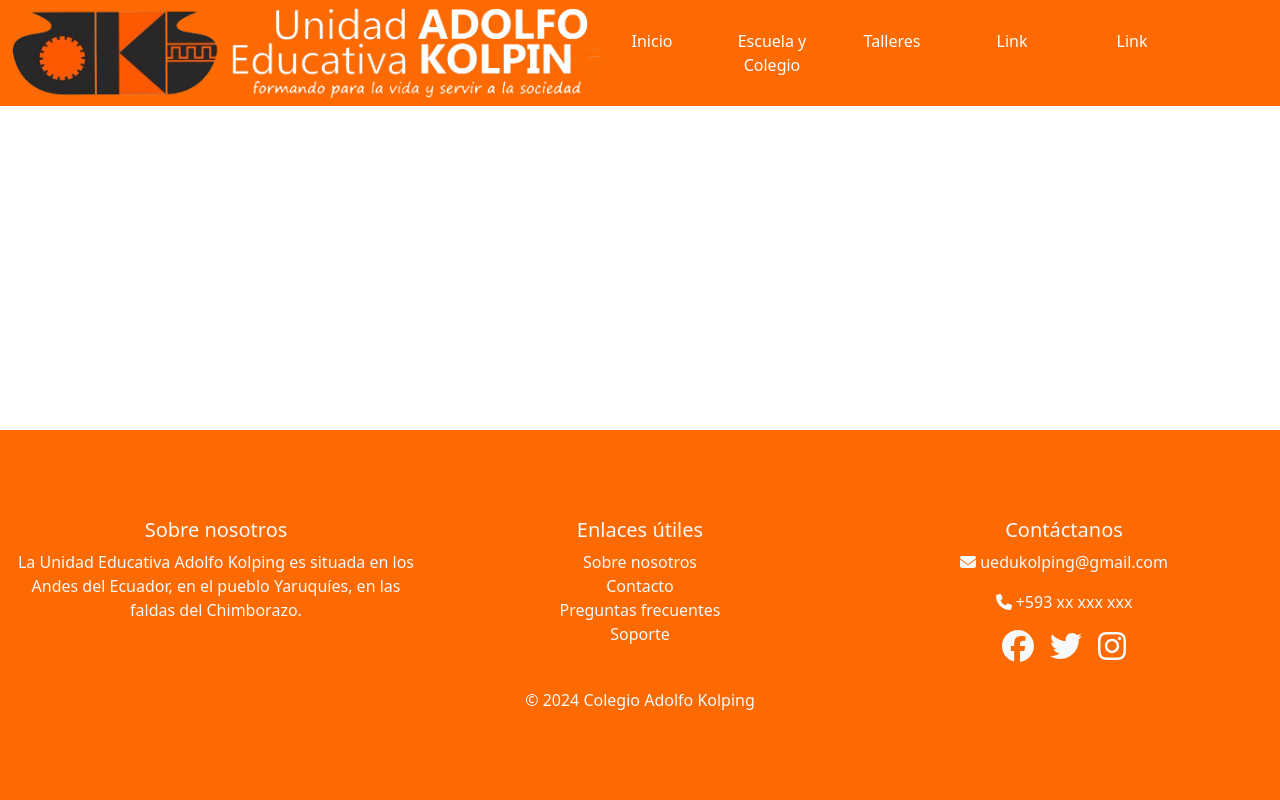
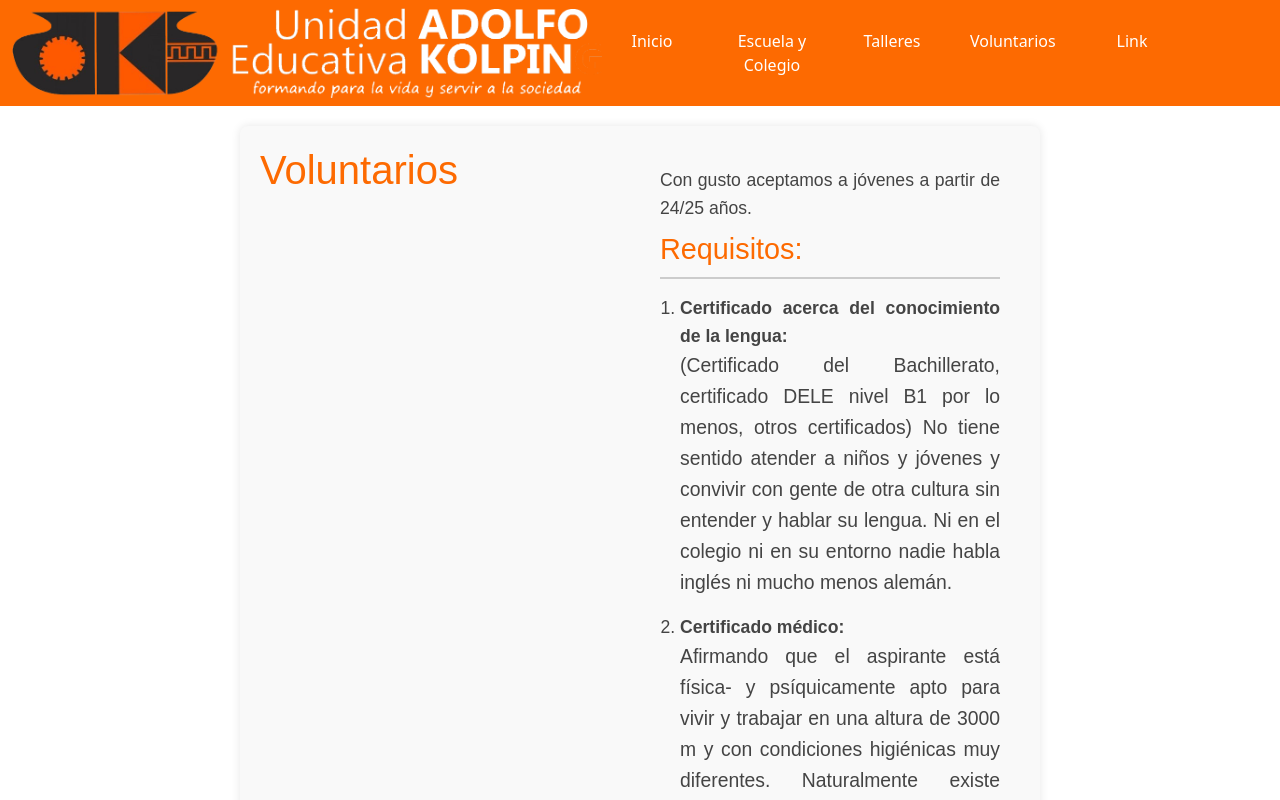
Before and after one commit to aguijarro1029/PagWeb-Colegio-Adolfo-Kolping, a React (Vite) app: page /voluntarios in a window 1280 px wide. Shown: the top 800 px of the page. Built offline with nearby package versions, Linux system fonts and the light colour scheme.

Commit message:
Voluntarios - Sebastián González

```diff
--- a/src/App.tsx
+++ b/src/App.tsx
@@ -13,6 +13,7 @@ import "slick-carousel/slick/slick-theme.css";
 import Escuela_colegio from './Pages/Escuela_colegio';
 import Direccion from './Pages/Direccion';
 import Historia from './Pages/Historia';
+import Voluntarios from './Pages/Voluntarios';
 import Contact from './Pages/Contact';
 
 const App: React.FC = () => {
@@ -29,6 +30,7 @@ const App: React.FC = () => {
             <Route path="/historia" element={<Historia />} />
             <Route path="/talleres" element={<Talleres />} />
             <Route path="/contact" element={<Contact />} />
+            <Route path="/voluntarios" element={<Voluntarios />} />
           </Routes>
         </main>
         <Footer />
--- /dev/null
+++ b/src/Pages/Voluntarios.tsx
@@ -0,0 +1,72 @@
+import React from 'react';
+import '../css/inicio.css';
+
+const Voluntarios: React.FC = () => {
+  return (
+    <div className="main-content volunteer-container">
+      <h1>Voluntarios</h1>
+      <div className="volunteer-details text-content">
+        <p>Con gusto aceptamos a jóvenes a partir de 24/25 años.</p>
+
+        <h2>Requisitos:</h2>
+        <ol>
+          <li>
+            <strong>Certificado acerca del conocimiento de la lengua:</strong>
+            <p>
+              (Certificado del Bachillerato, certificado DELE nivel B1 por lo menos, otros certificados)
+              No tiene sentido atender a niños y jóvenes y convivir con gente de otra cultura sin entender y hablar su lengua. Ni en el colegio ni en su entorno nadie habla inglés ni mucho menos alemán.
+            </p>
+          </li>
+          <li>
+            <strong>Certificado médico:</strong>
+            <p>
+              Afirmando que el aspirante está física- y psíquicamente apto para vivir y trabajar en una altura de 3000 m y con condiciones higiénicas muy diferentes. Naturalmente existe atención médica en Quito, pero a una distancia de 4 horas en autobús. Por lo tanto, enfermedades crónicas o psíquicas no pueden ser atendidas adecuadamente en el pueblo de Yaruquíes, tampoco en Riobamba.
+            </p>
+          </li>
+          <li>
+            <strong>Estancia mínima de 3 meses sin interrupción:</strong>
+            <p>
+              Una estancia más breve no tiene sentido puesto que la aclimatación a otra cultura, otro estilo de vida, otro clima requiere su tiempo, como es sabido.
+            </p>
+          </li>
+          <li>
+            <strong>Coste:</strong>
+            <p>
+              El Colegio depende de donativos. Podemos ofrecer a los voluntarios alojamiento y media pensión (desayuno y almuerzo al mediodía, de lunes a viernes) gratuitos. Pero hay muchas posibilidades de comprar algo en el pueblo.
+              No podemos correr con el gasto para el vuelo, los seguros, visado y demás necesidades.
+              (El visado tienen que pedir en la embajada del Ecuador en su país de origen.)
+              Los voluntarios trabajan por su propio riesgo. El colegio no se responsabiliza de accidentes, enfermedades, robos y otros daños.
+            </p>
+            <p>
+              No es posible alojar en el colegio a parientes y amigos que vienen de visita.
+              (Hay varias posibilidades de alojamiento en el pueblo y en Riobamba).
+            </p>
+          </li>
+        </ol>
+
+        <h2>Proceso de Aplicación:</h2>
+        <p>
+          Después de una entrevista personal conmigo, la directora del colegio decide sobre la posibilidad de ser aceptado. Por eso los aspirantes tienen que contactar con ella por escrito en español.
+          Por favor, indiquen entonces también dónde y cómo le gustaría trabajar (en educación básica, secundaria, párvulos o talleres) y mencione también sus habilidades y preferencias. Mencione también si anteriormente ya ha trabajado en proyectos de asistencia social. También sería útil un breve currículum en español.
+        </p>
+        <p>
+          Por favor, reflexione y planifique su petición con tiempo, ya que hay muchas otras demandas.
+        </p>
+
+        <h2>Retos:</h2>
+        <p>
+          Ni en el pueblo, ni en Riobamba, a 4 km de distancia, hay muchas posibilidades de diversión para jóvenes. Además, los habitantes andinos son muy reservados y enfocados en sus familias. Si se quiere entrar en contacto con ellos, hay que dar el primer paso, si no, amenaza soledad. La directora, los colegas, los compañeros, todos ellos son muy amables y dispuestos a ayudar y dentro de sus posibilidades se ocupan de los voluntarios.
+        </p>
+        <p>
+          A menudo falla la electricidad, tampoco está garantizada en todo tiempo el abastecimiento de agua.
+          El Tungurahua, el volcán más cercano, desde hace 18 años no deja de escupir cenizas y lava. La ceniza volcánica, por tanto, es parte de la vida cotidiana. Contamina nuestro agua y trae otras tantas incomodidades.
+        </p>
+        <p>
+          Si a pesar de todo esto sigue con su decisión de “sí, quiero ir” nos daría una gran alegría.
+        </p>
+      </div>
+    </div>
+  );
+};
+
+export default Voluntarios;
--- a/src/components/Header.tsx
+++ b/src/components/Header.tsx
@@ -35,7 +35,7 @@ const Header: React.FC = () => {
                 <a className="nav-link active" href="/talleres">Talleres</a>
               </li>
               <li className="nav-item">
-                <a className="nav-link active" href="/about">Link</a>
+                <a className="nav-link active" href="/voluntarios">Voluntarios</a>
               </li>
               <li className="nav-item">
                 <a className="nav-link active" href="/about">Link</a>
--- a/src/css/inicio.css
+++ b/src/css/inicio.css
@@ -223,3 +223,42 @@ a:hover {
 .contact-form button:hover {
   background-color: #e55d00;
 }
+
+/* Estilos de Voluntarios */
+.volunteer-container {
+  padding: 20px;
+  max-width: 800px;
+  margin: 20px auto;
+  font-family: Arial, sans-serif;
+  background-color: #f9f9f9;
+  border-radius: 8px;
+  box-shadow: 0 0 10px rgba(0, 0, 0, 0.1);
+}
+
+.volunteer-details {
+  margin-bottom: 30px;
+}
+
+.volunteer-details h2 {
+  font-size: 1.8em;
+  color: #fd6a01; /* Usamos el color existente para los títulos */
+  border-bottom: 2px solid #ccc;
+  padding-bottom: 10px;
+  margin-bottom: 15px;
+}
+
+.volunteer-details p,
+.volunteer-details ol {
+  font-size: 1.1em;
+  color: #444;
+  line-height: 1.6;
+  margin-bottom: 10px;
+}
+
+.volunteer-details ol {
+  padding-left: 20px;
+}
+
+.volunteer-details ol li {
+  margin-bottom: 15px;
+}
```
